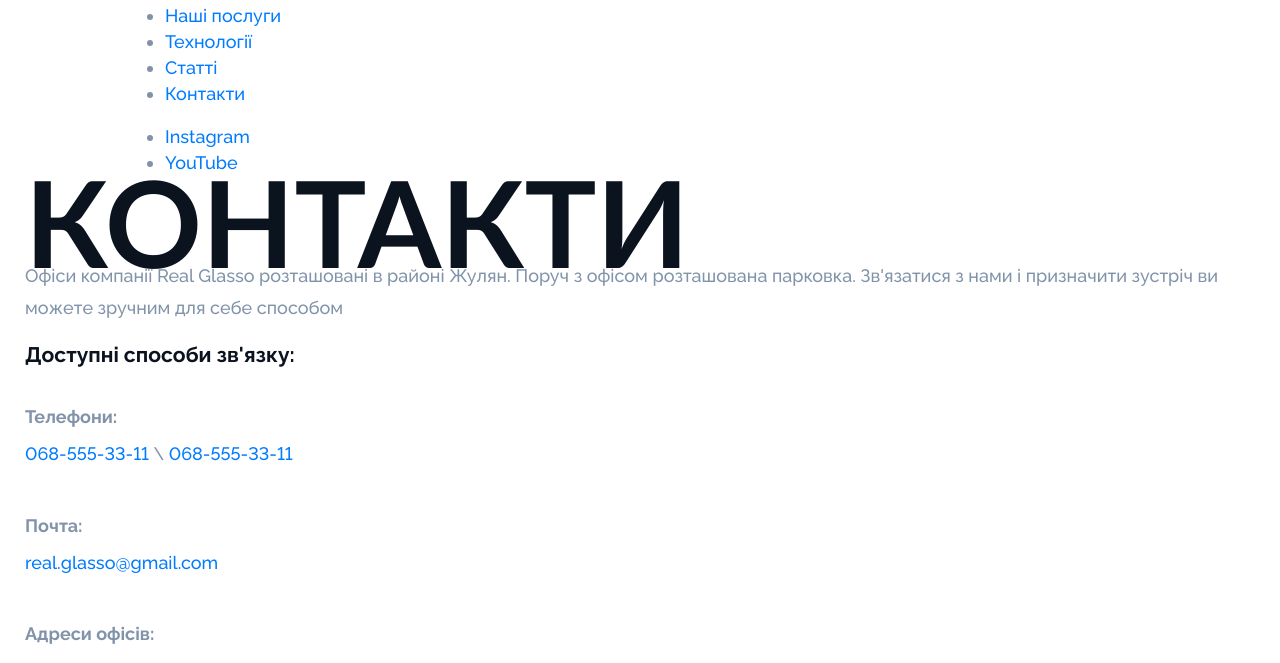
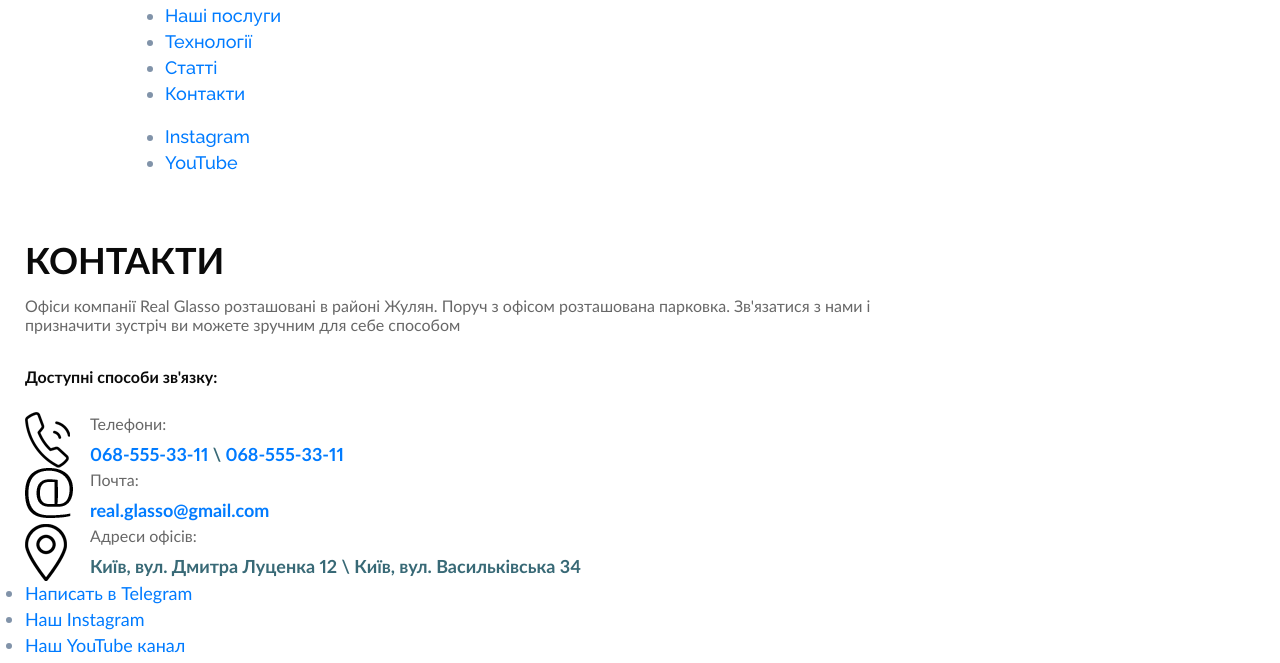
Before and after one commit to Narleman/1905, a website: page app/contacts.html in a window 1280 px wide. Shown: the part 49-712 px from the top of the page. Drawn offline with nearby package versions, Linux system fonts and the light colour scheme; files that its build step writes are made by us from their sources.

Commit message:
Кам ит

```diff
--- a/app/contacts.html
+++ b/app/contacts.html
@@ -14,7 +14,7 @@
 
       <div class="contacts-block">
         <div class="contact-icon">
-          <img src="" alt="">
+          <img src="images/dist/icon/phone-icon.png" alt="">
         </div>
         <div class="contact-info">
           <h4>Телефони:</h4>
@@ -24,7 +24,7 @@
 
       <div class="contacts-block">
         <div class="contact-icon">
-          <img src="" alt="">
+          <img src="images/dist/icon/mail-icon.png" alt="">
         </div>
         <div class="contact-info">
           <h4>Почта: </h4>
@@ -33,7 +33,7 @@
       </div>
       <div class="contacts-block">
         <div class="contact-icon">
-          <img src="" alt="">
+          <img src="images/dist/icon/location-icon.png" alt="">
         </div>
         <div class="contact-info">
           <h4>Адреси офісів:</h4>
--- a/app/styles/sass/blocks/_contacts.sass
+++ b/app/styles/sass/blocks/_contacts.sass
@@ -1,4 +1,51 @@
 .contacts
+   padding-top: 38px
+   font-family: "Calibri", sans serif
    h1
-      font-family: "Calibri", sans serif
-      font-size: 120px
+      font-size: 36px
+      font-weight: 700
+      color: #0a0a0a
+      margin-bottom: 6px
+   p
+      font-size: 16px
+      font-weight: 300
+      font-stretch: normal
+      font-style: normal
+      line-height: normal
+      letter-spacing: normal
+      text-align: left
+      color: #676767
+      max-width: 890px
+      margin-bottom: 33px
+   h3
+      font-size: 16px
+      font-weight: bold
+      font-stretch: normal
+      font-style: normal
+      line-height: normal
+      letter-spacing: normal
+      text-align: left
+      color: #0a0a0a
+      margin-bottom: 26px
+   &-block
+      display: flex
+      height: 100%
+   .contact-icon
+      margin-right: 20px
+      width: 45px
+      height: 56px
+   .contact-info
+      h4
+         font-size: 16px
+         font-weight: 300
+         color: #676767
+      p
+         font-size: 18px
+         font-weight: bold
+         font-stretch: normal
+         font-style: normal
+         line-height: 1.33
+         letter-spacing: normal
+         text-align: left
+         color: #386976
+         margin-bottom: 0
```
Also changed, not shown: app/css/main.min.css, dist/contacts.html, dist/css/main.min.css, dist/fonts/Calibri-Bold.woff (added), dist/fonts/Calibri-Bold.woff2 (added), dist/fonts/Calibri-Light.woff (added), dist/fonts/Calibri-Light.woff2 (added), dist/fonts/Calibri.woff (added), dist/fonts/Calibri.woff2 (added), dist/fonts/stylesheet.css.
